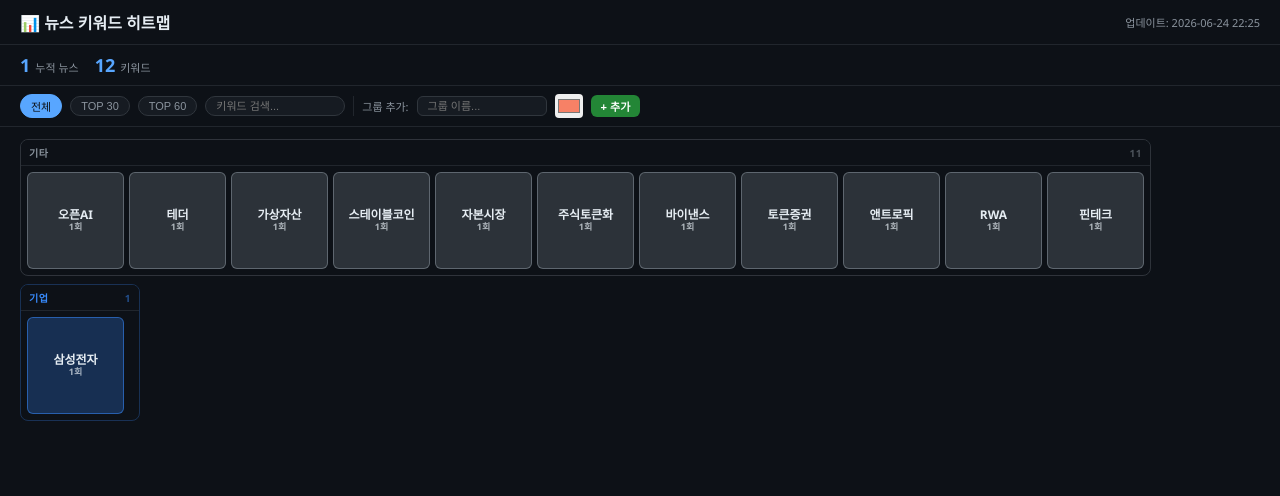
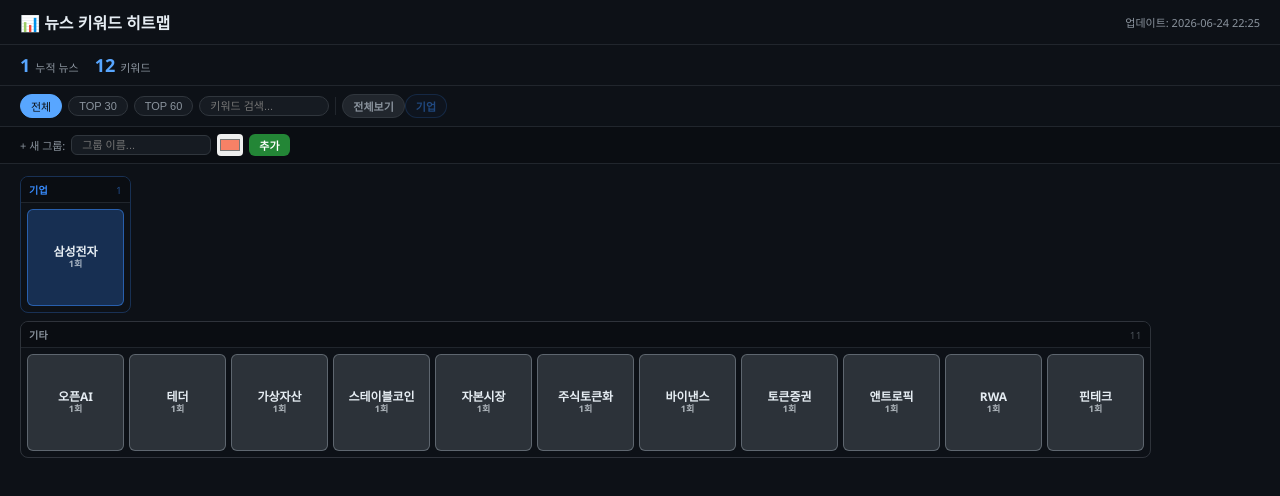
Before and after one commit to mom4857-lab/news-trend, a plain HTML site: page index.html in a window 1280 px wide. Drawn offline with Linux system fonts and the light colour scheme.

Commit message:
Add files via upload

```diff
--- a/index.html
+++ b/index.html
@@ -6,14 +6,13 @@
 <title>뉴스 키워드 트렌드</title>
 <style>
 * { margin:0; padding:0; box-sizing:border-box; }
-body { background:#0d1117; color:#e6edf3; font-family:'Segoe UI',sans-serif; overflow-x:hidden; }
+body { background:#0d1117; color:#e6edf3; font-family:'Segoe UI',sans-serif; }
 
 header {
   padding:10px 20px; border-bottom:1px solid #21262d;
-  display:flex; align-items:center; justify-content:space-between; gap:10px; flex-wrap:wrap;
+  display:flex; align-items:center; justify-content:space-between; gap:10px;
 }
 header h1 { font-size:16px; font-weight:700; }
-.header-right { display:flex; align-items:center; gap:10px; flex-wrap:wrap; }
 #updated-at { font-size:11px; color:#8b949e; }
 
 #stats { display:flex; gap:16px; padding:8px 20px; border-bottom:1px solid #21262d; align-items:center; }
@@ -21,102 +20,86 @@ header h1 { font-size:16px; font-weight:700; }
 .stat .num { font-size:18px; font-weight:700; color:#58a6ff; }
 .stat .label { font-size:11px; color:#8b949e; }
 
+/* 툴바 */
 #toolbar {
-  padding:8px 20px; display:flex; gap:8px; align-items:center; flex-wrap:wrap;
-  border-bottom:1px solid #21262d; background:#0d1117;
+  padding:8px 20px; display:flex; gap:6px; align-items:center; flex-wrap:wrap;
+  border-bottom:1px solid #21262d;
 }
 .filter-btn {
   padding:3px 10px; border-radius:20px; border:1px solid #30363d;
   background:#161b22; color:#8b949e; cursor:pointer; font-size:11px; transition:all 0.2s;
+  white-space:nowrap;
 }
-.filter-btn.active,.filter-btn:hover { background:#58a6ff; color:#0d1117; border-color:#58a6ff; }
+.filter-btn.active { background:#58a6ff; color:#0d1117; border-color:#58a6ff; }
+.filter-btn:hover:not(.active) { border-color:#58a6ff; color:#58a6ff; }
+.group-filter-btn {
+  padding:3px 10px; border-radius:20px; border:1px solid transparent;
+  background:transparent; cursor:pointer; font-size:11px; transition:all 0.2s;
+  white-space:nowrap; font-weight:600;
+}
+.group-filter-btn.active { opacity:1 !important; }
+.group-filter-btn:not(.active) { opacity:0.45; }
+.group-filter-btn:hover { opacity:1 !important; }
 #search {
   padding:3px 10px; border-radius:20px; border:1px solid #30363d;
+  background:#161b22; color:#e6edf3; font-size:11px; width:130px; outline:none;
+}
+#search:focus { border-color:#58a6ff; }
+.sep { width:1px; height:18px; background:#21262d; flex-shrink:0; }
+
+/* 그룹 추가 바 */
+#add-group-bar {
+  padding:7px 20px; display:flex; gap:6px; align-items:center;
+  border-bottom:1px solid #21262d; background:#0a0d12;
+}
+#add-group-bar span { font-size:11px; color:#8b949e; }
+#new-group-input {
+  padding:3px 10px; border-radius:6px; border:1px solid #30363d;
   background:#161b22; color:#e6edf3; font-size:11px; width:140px; outline:none;
 }
-#search:focus { border-color:#58a6ff; }
-.sep { width:1px; height:20px; background:#21262d; }
-#new-group-input {
-  padding:3px 10px; border-radius:6px; border:1px solid #30363d;
-  background:#161b22; color:#e6edf3; font-size:11px; width:130px; outline:none;
-}
 #new-group-input:focus { border-color:#3fb950; }
-#new-group-color { width:28px; height:24px; border:none; border-radius:4px; cursor:pointer; padding:1px; }
+#new-group-color { width:26px; height:22px; border:none; border-radius:4px; cursor:pointer; padding:1px; }
 #new-group-btn {
   padding:3px 10px; border-radius:6px; border:none; background:#238636;
   color:#fff; cursor:pointer; font-size:11px; font-weight:600;
 }
 #new-group-btn:hover { background:#2ea043; }
 
-/* 히트맵 캔버스 */
+/* 히트맵 */
 #heatmap {
   margin:12px 20px;
-  display:flex;
-  flex-wrap:wrap;
-  gap:8px;
-  align-items:flex-start;
-  align-content:flex-start;
+  display:flex; flex-wrap:wrap; gap:8px;
+  align-items:flex-start; align-content:flex-start;
 }
 
-/* 섹터 블록 */
 .sector {
-  border:1px solid #30363d;
-  border-radius:8px;
-  overflow:hidden;
-  flex-shrink:0;
-  min-width:120px;
-  transition:border-color 0.2s;
+  border:1px solid #30363d; border-radius:8px; overflow:hidden; flex-shrink:0; min-width:110px;
 }
-.sector.manual-sector { border-style:dashed; }
-.sector.drag-over { border-color:#58a6ff !important; background:#1c2128; }
+.sector.manual-sector { border-style:dashed; border-width:1.5px; }
+.sector.drag-over { background:#1c2128 !important; outline:2px dashed #58a6ff; outline-offset:-2px; }
 
 .sector-label {
-  padding:5px 8px;
-  font-size:10px;
-  font-weight:700;
-  letter-spacing:0.5px;
-  text-transform:uppercase;
-  border-bottom:1px solid #21262d;
-  display:flex;
-  align-items:center;
-  justify-content:space-between;
-  gap:6px;
-  color:#8b949e;
-  background:#0d1117;
-  cursor:default;
-  user-select:none;
+  padding:5px 8px; font-size:10px; font-weight:700; letter-spacing:0.4px;
+  text-transform:uppercase; border-bottom:1px solid #21262d;
+  display:flex; align-items:center; gap:5px;
+  background:#0a0d12; user-select:none;
 }
-.sector-label .label-text { flex:1; }
-.sector-label .sector-del {
-  background:none; border:none; color:#30363d; cursor:pointer; font-size:11px; padding:0 2px;
-  line-height:1;
-}
-.sector-label .sector-del:hover { color:#f85149; }
+.label-text { flex:1; }
+.sector-count { opacity:.5; font-weight:400; }
+.sector-del { background:none; border:none; color:#30363d; cursor:pointer; font-size:10px; padding:0 2px; }
+.sector-del:hover { color:#f85149; }
 
 .sector-body {
-  padding:6px;
-  display:flex;
-  flex-wrap:wrap;
-  gap:5px;
-  min-height:50px;
-  align-content:flex-start;
+  padding:6px; display:flex; flex-wrap:wrap; gap:5px;
+  min-height:52px; align-content:flex-start;
 }
+.sector-body .empty-hint { font-size:11px; color:#30363d; padding:4px; align-self:center; }
 
 /* 버블 */
 .bubble {
-  border-radius:6px;
-  display:flex;
-  align-items:center;
-  justify-content:center;
-  cursor:grab;
-  font-weight:700;
-  text-align:center;
-  padding:4px;
-  flex-shrink:0;
-  user-select:none;
-  transition:filter 0.12s, transform 0.12s;
-  position:relative;
-  line-height:1.2;
+  border-radius:6px; display:flex; align-items:center; justify-content:center;
+  cursor:grab; font-weight:700; text-align:center; padding:4px; flex-shrink:0;
+  user-select:none; transition:filter 0.12s, transform 0.12s; position:relative; line-height:1.2;
 }
 .bubble:hover { filter:brightness(1.2); transform:scale(1.05); z-index:10; }
 .bubble.dragging { opacity:0.3; cursor:grabbing; }
@@ -134,8 +117,7 @@ header h1 { font-size:16px; font-weight:700; }
 #drag-hint {
   display:none; position:fixed; bottom:20px; left:50%; transform:translateX(-50%);
   background:#161b22; border:1px solid #58a6ff; border-radius:8px;
-  padding:8px 16px; font-size:12px; color:#58a6ff; z-index:500;
-  pointer-events:none;
+  padding:7px 16px; font-size:12px; color:#58a6ff; z-index:500; pointer-events:none;
 }
 
 /* 뉴스 모달 */
@@ -157,10 +139,7 @@ header h1 { font-size:16px; font-weight:700; }
 #modal-close { cursor:pointer; font-size:16px; color:#8b949e; background:none; border:none; }
 #modal-close:hover { color:#e6edf3; }
 #modal-body { padding:12px 20px; overflow-y:auto; }
-.news-card {
-  padding:12px; border:1px solid #21262d; border-radius:8px;
-  margin-bottom:8px; background:#0d1117;
-}
+.news-card { padding:12px; border:1px solid #21262d; border-radius:8px; margin-bottom:8px; background:#0d1117; }
 .news-card:hover { border-color:#58a6ff; }
 .card-title { font-size:13px; font-weight:600; margin-bottom:4px; }
 .card-title a { color:#e6edf3; text-decoration:none; }
@@ -168,17 +147,13 @@ header h1 { font-size:16px; font-weight:700; }
 .card-date { font-size:11px; color:#8b949e; margin-bottom:6px; }
 .card-summary { font-size:12px; color:#8b949e; line-height:1.6; }
 .card-insight { font-size:11px; color:#3fb950; margin-top:6px; padding-top:6px; border-top:1px solid #21262d; line-height:1.5; }
-
-#no-data { text-align:center; padding:60px; color:#8b949e; }
 </style>
 </head>
 <body>
 
 <header>
   <h1>📊 뉴스 키워드 히트맵</h1>
-  <div class="header-right">
-    <span id="updated-at"></span>
-  </div>
+  <span id="updated-at"></span>
 </header>
 
 <div id="stats">
@@ -187,21 +162,24 @@ header h1 { font-size:16px; font-weight:700; }
 </div>
 
 <div id="toolbar">
-  <button class="filter-btn active" onclick="setFilter('all',this)">전체</button>
-  <button class="filter-btn" onclick="setFilter('top30',this)">TOP 30</button>
-  <button class="filter-btn" onclick="setFilter('top60',this)">TOP 60</button>
-  <input id="search" type="text" placeholder="키워드 검색..." oninput="renderHeatmap()">
+  <button class="filter-btn active" onclick="setCountFilter('all',this)">전체</button>
+  <button class="filter-btn" onclick="setCountFilter('top30',this)">TOP 30</button>
+  <button class="filter-btn" onclick="setCountFilter('top60',this)">TOP 60</button>
+  <input id="search" type="text" placeholder="키워드 검색..." oninput="render()">
   <div class="sep"></div>
-  <span style="font-size:11px;color:#8b949e">그룹 추가:</span>
+  <div id="group-filter-btns"></div>
+</div>
+
+<div id="add-group-bar">
+  <span>+ 새 그룹:</span>
   <input id="new-group-input" placeholder="그룹 이름..." onkeydown="if(event.key==='Enter')addGroup()">
   <input type="color" id="new-group-color" value="#f78166">
-  <button id="new-group-btn" onclick="addGroup()">+ 추가</button>
+  <button id="new-group-btn" onclick="addGroup()">추가</button>
 </div>
 
-<div id="heatmap"><div id="no-data">⏳ 로딩 중...</div></div>
-<div id="drag-hint">🎯 그룹 섹션에 드롭하세요</div>
+<div id="heatmap"></div>
+<div id="drag-hint">🎯 수동 그룹 섹터에 드롭하세요</div>
 
-<!-- 뉴스 모달 -->
 <div id="modal-overlay" onclick="if(event.target===this)closeModal()">
   <div id="modal">
     <div id="modal-header">
@@ -213,17 +191,21 @@ header h1 { font-size:16px; font-weight:700; }
 </div>
 
 <script>
-const LS = 'ntt_heatmap_v1';
+const LS = 'ntt_v3';
 let DB = {};
 let allKws = [];
-let currentFilter = 'all';
+let countFilter = 'all';
+let groupFilter = null; // null = 전체
 let dragKw = null;
+// 수동으로 특정 그룹에서 제거된 키워드 → 기타로 강제 이동
+// dismissed[kwName] = true 이면 자동그룹 무시하고 기타로
+const LS_DISMISSED = 'ntt_dismissed_v3';
 
-// ── localStorage ──────────────────────────────────
+function getDismissed() { try { return JSON.parse(localStorage.getItem(LS_DISMISSED)) || {}; } catch { return {}; } }
+function setDismissed(d) { localStorage.setItem(LS_DISMISSED, JSON.stringify(d)); }
 function getGroups() { try { return JSON.parse(localStorage.getItem(LS)) || {}; } catch { return {}; } }
 function setGroups(g) { localStorage.setItem(LS, JSON.stringify(g)); }
 
-// ── 데이터 로드 ───────────────────────────────────
 async function init() {
   try {
     const res = await fetch('news_db.json');
@@ -235,97 +217,149 @@ async function init() {
     allKws = Object.entries(DB.keywords || {})
       .map(([name, d]) => ({ name, count: d.count, autoGroup: d.group, articles: d.articles }))
       .sort((a, b) => b.count - a.count);
-    renderHeatmap();
+    render();
   } catch {
-    document.getElementById('heatmap').innerHTML = '<div id="no-data" style="color:#f85149">❌ news_db.json을 GitHub에 업로드해주세요.</div>';
+    document.getElementById('heatmap').innerHTML =
+      '<div style="padding:60px;text-align:center;color:#f85149">❌ news_db.json을 GitHub에 업로드해주세요.</div>';
   }
 }
 
-// ── 필터 ─────────────────────────────────────────
+// 키워드의 실제 그룹 계산
+// 우선순위: 수동그룹 포함 > dismissed면 기타 > 자동그룹
+function resolveGroup(kw, groups, dismissed) {
+  // 수동 그룹에 포함되어 있으면 해당 그룹들 반환 (중복 가능)
+  const manualGroups = Object.entries(groups)
+    .filter(([, gd]) => gd.keywords.includes(kw.name))
+    .map(([gname]) => gname);
+  if (manualGroups.length) return { type: 'manual', groups: manualGroups };
+  if (dismissed[kw.name]) return { type: 'auto', group: '기타' };
+  return { type: 'auto', group: kw.autoGroup || '기타' };
+}
+
 function getFiltered() {
   let kws = [...allKws];
   const q = document.getElementById('search').value.trim();
   if (q) kws = kws.filter(k => k.name.includes(q));
-  if (currentFilter === 'top30') kws = kws.slice(0, 30);
-  if (currentFilter === 'top60') kws = kws.slice(0, 60);
+  if (countFilter === 'top30') kws = kws.slice(0, 30);
+  if (countFilter === 'top60') kws = kws.slice(0, 60);
   return kws;
 }
-function setFilter(t, btn) {
-  currentFilter = t;
+
+function setCountFilter(t, btn) {
+  countFilter = t;
   document.querySelectorAll('.filter-btn').forEach(b => b.classList.remove('active'));
   btn.classList.add('active');
-  renderHeatmap();
+  render();
 }
 
-// ── 히트맵 렌더 ──────────────────────────────────
-function renderHeatmap() {
+function setGroupFilter(g) {
+  groupFilter = groupFilter === g ? null : g;
+  render();
+}
+
+function render() {
   const hm = document.getElementById('heatmap');
   const filtered = getFiltered();
   const groups = getGroups();
-  const autoGroupColors = DB.group_colors || {};
-
-  if (!filtered.length) { hm.innerHTML = '<div id="no-data">검색 결과 없음</div>'; return; }
+  const dismissed = getDismissed();
+  const autoColors = DB.group_colors || {};
 
   const maxC = allKws[0]?.count || 1;
   const minC = allKws[allKws.length - 1]?.count || 1;
 
-  function bubbleHtml(kw, sectorColor, showRemove, gname) {
+  // 그룹 필터 버튼 렌더
+  renderGroupFilterBtns(groups, autoColors, filtered, dismissed);
+
+  // 섹터별 키워드 분류
+  // autoSectors: { groupName: [kw, ...] }
+  // manualSectors: { groupName: [kw, ...] }
+  const autoSectors = {};
+  const manualSectors = {};
+
+  Object.keys(groups).forEach(g => { manualSectors[g] = []; });
+
+  filtered.forEach(kw => {
+    const resolved = resolveGroup(kw, groups, dismissed);
+    if (resolved.type === 'manual') {
+      resolved.groups.forEach(g => {
+        if (manualSectors[g]) manualSectors[g].push(kw);
+      });
+      // 수동 그룹에 있으면 자동 섹터에는 안 넣음
+    } else {
+      const g = resolved.group;
+      if (!autoSectors[g]) autoSectors[g] = [];
+      autoSectors[g].push(kw);
+    }
+  });
+
+  // groupFilter 적용
+  let html = '';
+
+  const renderBubble = (kw, color, removable, removeAction) => {
     const ratio = maxC === minC ? 0.5 : (kw.count - minC) / (maxC - minC);
     const size = Math.round(52 + ratio * 90);
     const fs = Math.round(9 + ratio * 6);
-    const countFs = Math.round(fs * 0.72);
-    const alpha = Math.round(35 + ratio * 60).toString(16).padStart(2,'0');
-    const c = sectorColor;
-    const rm = showRemove
-      ? `<span class="rm" onclick="removeKw('${escJ(gname)}','${escJ(kw.name)}')">✕</span>`
-      : '';
+    const cfs = Math.round(fs * 0.72);
+    const alpha = Math.round(35 + ratio * 60).toString(16).padStart(2, '0');
+    const rm = removable
+      ? `<span class="rm" onclick="${removeAction}">✕</span>` : '';
     return `<div class="bubble" data-kw="${escJ(kw.name)}" draggable="true"
       style="width:${size}px;height:${size}px;font-size:${fs}px;
-             background:${c+alpha};border:1.5px solid ${c}88;color:#e6edf3;">
+             background:${color+alpha};border:1.5px solid ${color}88;color:#e6edf3;">
       ${rm}
       <div>
         <span class="kw-name">${kw.name}</span>
-        <span class="kw-count" style="font-size:${countFs}px">${kw.count}회</span>
+        <span class="kw-count" style="font-size:${cfs}px">${kw.count}회</span>
       </div>
     </div>`;
+  };
+
+  const renderSector = (id, label, color, kws, isManual) => {
+    if (groupFilter && groupFilter !== label) return '';
+    const bubblesHtml = kws.map(kw => {
+      if (isManual) {
+        return renderBubble(kw, color, true, `removeFromManual('${escJ(label)}','${escJ(kw.name)}')`);
+      } else {
+        // 기타가 아닌 자동 그룹은 삭제 가능 (→기타로)
+        const canRemove = label !== '기타';
+        return renderBubble(kw, color, canRemove, `dismissKw('${escJ(kw.name)}')`);
+      }
+    }).join('');
+    const delBtn = isManual
+      ? `<button class="sector-del" onclick="deleteGroup('${escJ(label)}')">✕</button>` : '';
+    const droppable = isManual ? `data-manual="${escJ(label)}"` : '';
+    return `<div class="sector ${isManual?'manual-sector':''}" ${droppable}
+      style="border-color:${color}${isManual?'':'44'}">
+      <div class="sector-label" style="color:${color}">
+        <span class="label-text">${label}</span>
+        <span class="sector-count">${kws.length}</span>
+        ${delBtn}
+      </div>
+      <div class="sector-body">
+        ${kws.length ? bubblesHtml : '<span class="empty-hint">드래그해서 추가</span>'}
+      </div>
+    </div>`;
+  };
+
+  // 자동 섹터 (기타 제외 먼저)
+  const autoOrder = Object.keys(autoSectors).filter(g => g !== '기타');
+  autoOrder.forEach(g => {
+    const color = autoColors[g] || '#8b949e';
+    html += renderSector(g, g, color, autoSectors[g], false);
+  });
+
+  // 수동 섹터
+  Object.entries(manualSectors).forEach(([g, kws]) => {
+    const color = groups[g]?.color || '#58a6ff';
+    html += renderSector(g, g, color, kws, true);
+  });
+
+  // 기타 섹터 (맨 마지막)
+  if (autoSectors['기타']?.length && (!groupFilter || groupFilter === '기타')) {
+    html += renderSector('기타', '기타', '#8b949e', autoSectors['기타'], false);
   }
 
-  let html = '';
-
-  // 1. 자동 그룹 섹터들
-  const autoGroupNames = [...new Set(filtered.map(k => k.autoGroup).filter(Boolean))];
-  autoGroupNames.forEach(g => {
-    const color = autoGroupColors[g] || '#8b949e';
-    const kws = filtered.filter(k => k.autoGroup === g);
-    if (!kws.length) return;
-    html += `<div class="sector" data-sector="${escJ(g)}" style="border-color:${color}44">
-      <div class="sector-label" style="color:${color}">
-        <span class="label-text">${g}</span>
-        <span style="opacity:.5">${kws.length}</span>
-      </div>
-      <div class="sector-body">${kws.map(k => bubbleHtml(k, color, false, null)).join('')}</div>
-    </div>`;
-  });
-
-  // 2. 수동 그룹 섹터들
-  Object.entries(groups).forEach(([gname, gdata]) => {
-    const color = gdata.color;
-    const kws = filtered.filter(k => gdata.keywords.includes(k.name));
-    html += `<div class="sector manual-sector" data-sector="${escJ(gname)}" data-manual="${escJ(gname)}" style="border-color:${color}">
-      <div class="sector-label" style="color:${color}">
-        <span class="label-text">${gname}</span>
-        <span style="opacity:.5">${kws.length}</span>
-        <button class="sector-del" onclick="deleteGroup('${escJ(gname)}')">✕</button>
-      </div>
-      <div class="sector-body ${kws.length===0?'':''}">
-        ${kws.length === 0
-          ? '<span style="font-size:11px;color:#30363d;padding:4px">드래그해서 추가</span>'
-          : kws.map(k => bubbleHtml(k, color, true, gname)).join('')}
-      </div>
-    </div>`;
-  });
-
-  hm.innerHTML = html;
+  hm.innerHTML = html || '<div style="padding:40px;color:#8b949e;text-align:center">키워드가 없어요.</div>';
 
   // 버블 이벤트
   hm.querySelectorAll('.bubble').forEach(el => {
@@ -346,28 +380,92 @@ function renderHeatmap() {
     });
   });
 
-  // 수동 섹터 드롭존
+  // 수동 섹터 드롭
   hm.querySelectorAll('.sector[data-manual]').forEach(sec => {
     sec.addEventListener('dragover', e => { e.preventDefault(); sec.classList.add('drag-over'); });
     sec.addEventListener('dragleave', e => {
       if (!sec.contains(e.relatedTarget)) sec.classList.remove('drag-over');
     });
     sec.addEventListener('drop', e => {
-      e.preventDefault();
-      sec.classList.remove('drag-over');
+      e.preventDefault(); sec.classList.remove('drag-over');
       if (!dragKw) return;
       const gname = sec.dataset.manual;
-      const groups = getGroups();
-      if (!groups[gname].keywords.includes(dragKw)) {
-        groups[gname].keywords.push(dragKw);
-        setGroups(groups);
-        renderHeatmap();
+      const g = getGroups();
+      if (!g[gname]) return;
+      if (!g[gname].keywords.includes(dragKw)) {
+        g[gname].keywords.push(dragKw);
+        setGroups(g);
+        render();
       }
     });
   });
 }
 
-// ── 그룹 관리 ─────────────────────────────────────
+function renderGroupFilterBtns(groups, autoColors, filtered, dismissed) {
+  const container = document.getElementById('group-filter-btns');
+  const autoGroupNames = [...new Set(filtered.map(k => {
+    const r = resolveGroup(k, groups, dismissed);
+    return r.type === 'auto' ? r.group : null;
+  }).filter(Boolean))].filter(g => g !== '기타');
+
+  let html = '';
+  autoGroupNames.forEach(g => {
+    const color = autoColors[g] || '#8b949e';
+    html += `<button class="group-filter-btn ${groupFilter===g?'active':''}"
+      style="color:${color};border-color:${color}66;background:${color}${groupFilter===g?'22':'11'}"
+      onclick="setGroupFilter('${escJ(g)}')">${g}</button>`;
+  });
+  Object.entries(groups).forEach(([gname, gdata]) => {
+    const color = gdata.color;
+    html += `<button class="group-filter-btn ${groupFilter===gname?'active':''}"
+      style="color:${color};border-color:${color}66;background:${color}${groupFilter===gname?'22':'11'}"
+      onclick="setGroupFilter('${escJ(gname)}')">${gname}</button>`;
+  });
+  if (Object.values(groups).some(g => g) || autoGroupNames.length) {
+    html = `<button class="group-filter-btn ${!groupFilter?'active':''}"
+      style="color:#8b949e;border-color:#30363d;background:${!groupFilter?'#21262d':'transparent'}"
+      onclick="setGroupFilter(null)">전체보기</button>` + html;
+  }
+  container.innerHTML = html;
+}
+
+// 자동 분류에서 제거 → 기타로
+function dismissKw(kwName) {
+  const d = getDismissed();
+  d[kwName] = true;
+  setDismissed(d);
+  render();
+}
+
+// 수동 그룹에서 제거 → 기타로
+function removeFromManual(gname, kwName) {
+  const g = getGroups();
+  if (!g[gname]) return;
+  g[gname].keywords = g[gname].keywords.filter(k => k !== kwName);
+  setGroups(g);
+  // 다른 수동 그룹에도 없으면 dismissed 처리
+  const stillInManual = Object.values(g).some(gd => gd.keywords.includes(kwName));
+  if (!stillInManual) {
+    const d = getDismissed();
+    d[kwName] = true;
+    setDismissed(d);
+  }
+  render();
+}
+
+// 수동 그룹에 드롭 시 dismissed 해제
+function addToManual(gname, kwName) {
+  const g = getGroups();
+  if (!g[gname] || g[gname].keywords.includes(kwName)) return;
+  g[gname].keywords.push(kwName);
+  setGroups(g);
+  // dismissed 해제
+  const d = getDismissed();
+  delete d[kwName];
+  setDismissed(d);
+  render();
+}
+
 function addGroup() {
   const name = document.getElementById('new-group-input').value.trim();
   const color = document.getElementById('new-group-color').value;
@@ -377,7 +475,7 @@ function addGroup() {
   g[name] = { color, keywords: [] };
   setGroups(g);
   document.getElementById('new-group-input').value = '';
-  renderHeatmap();
+  render();
 }
 
 function deleteGroup(name) {
@@ -385,18 +483,9 @@ function deleteGroup(name) {
   const g = getGroups();
   delete g[name];
   setGroups(g);
-  renderHeatmap();
+  render();
 }
 
-function removeKw(gname, kw) {
-  const g = getGroups();
-  if (!g[gname]) return;
-  g[gname].keywords = g[gname].keywords.filter(k => k !== kw);
-  setGroups(g);
-  renderHeatmap();
-}
-
-// ── 뉴스 모달 ─────────────────────────────────────
 function showModal(name) {
   const kw = allKws.find(k => k.name === name);
   if (!kw) return;
@@ -406,10 +495,10 @@ function showModal(name) {
     `${kw.autoGroup || '미분류'} · ${kw.count}회 언급 · ${kw.articles.length}건`;
   document.getElementById('modal-body').innerHTML = kw.articles.map(a => `
     <div class="news-card">
-      <div class="card-title">${a.url ? `<a href="${a.url}" target="_blank">🔗 ${a.title}</a>` : a.title}</div>
+      <div class="card-title">${a.url?`<a href="${a.url}" target="_blank">🔗 ${a.title}</a>`:a.title}</div>
       <div class="card-date">📅 ${a.date}</div>
-      <div class="card-summary">${(a.summary || '').replace(/\n/g, '<br>')}</div>
-      ${a.insight ? `<div class="card-insight">📈 ${(a.insight||'').replace(/\n/g,'<br>')}</div>` : ''}
+      <div class="card-summary">${(a.summary||'').replace(/\n/g,'<br>')}</div>
+      ${a.insight?`<div class="card-insight">📈 ${(a.insight||'').replace(/\n/g,'<br>')}</div>`:''}
     </div>`).join('');
   document.getElementById('modal-overlay').classList.add('show');
 }
```
